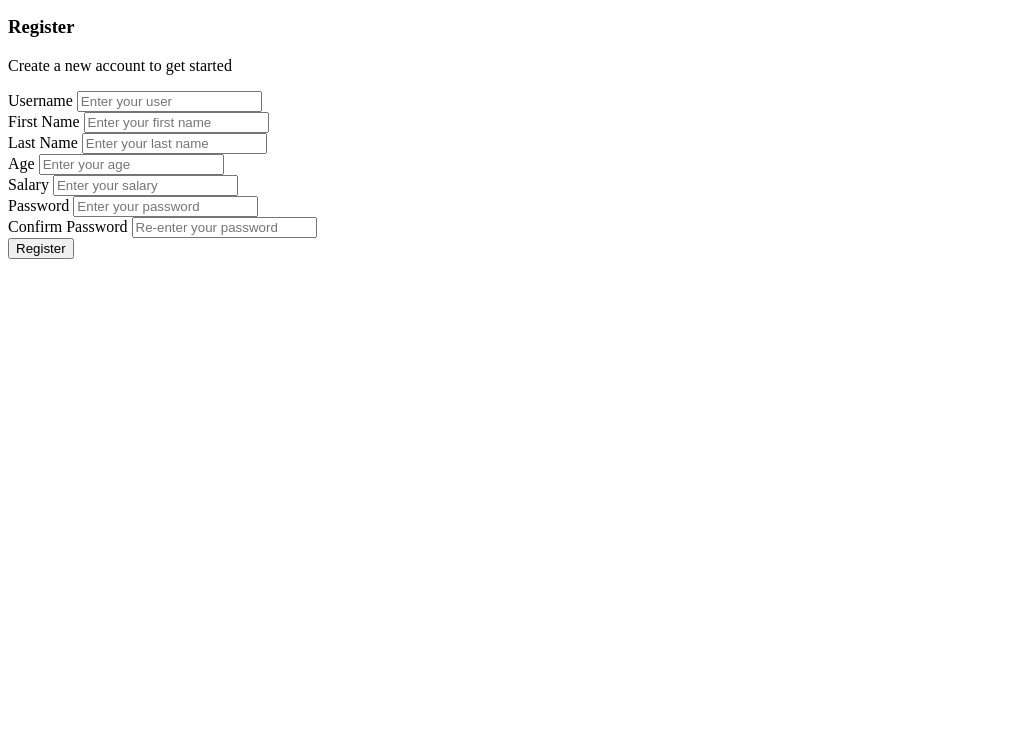
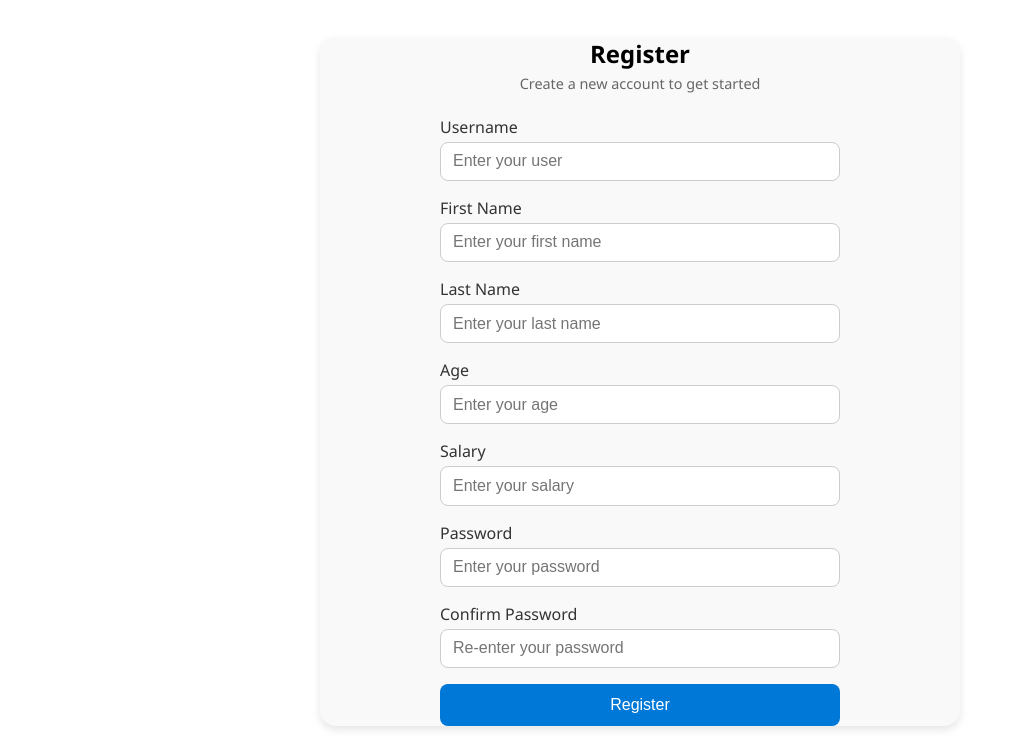
Before and after one commit to whitestjake/data-broker, a website with bundled scripts: page Frontend/views/register.html in a window 1280 px wide. Shown: the part 56-800 px from the top of the page, without its empty margins (0-1015 px from the left). Built offline with nearby package versions, Linux system fonts and the light colour scheme.

Commit message:
register.css
added design to the register page for a cleaner form look

```diff
--- a/Frontend/static/css/register.css
+++ b/Frontend/static/css/register.css
@@ -0,0 +1,102 @@
+
+
+/* General layout */
+body {
+    display: flex;
+    flex-direction: column;
+    justify-content: center;
+    align-items: center;
+}
+
+#navbar-container {
+    align-self: flex-start;
+    width: 100%;
+}
+
+main {
+    display: flex;
+    flex-direction: column;
+    justify-content: center;
+    align-items: center;
+    min-height: 80vh;
+    width: 50vw;
+    background-color: #f9f9f9;
+    box-shadow: 0 0.25rem 0.5rem rgba(0,0,0,0.1);
+    border-radius: 1rem;
+    margin-top: 5vh;
+    font-family: "Segoe UI", Tahoma, Geneva, Verdana, sans-serif;
+}
+
+.registration-message {
+    text-align: center;
+    margin-bottom: 0.5rem; /* adds space between message and form */
+}
+
+.registration-message h3 {
+    margin: 0;
+    font-size: 1.5rem;
+    font-weight: 600;
+}
+
+.registration-message p {
+    margin-top: 0.25rem;
+    color: #666;
+    font-size: 0.9rem;
+}
+
+/* Container for the entire registration form */
+#register-form {
+    display: flex;
+    flex-direction: column;
+    gap: 1rem;               /* space between input sections */
+    width: 80%;              /* relative width */
+    max-width: 400px;        /* keeps it reasonable on large screens */
+    box-sizing: border-box;
+}
+
+/* Each label above input */
+#register-form label {
+    display: block;
+    font-weight: 500;
+    margin-bottom: 0.25rem;
+    color: #333;
+}
+
+/* Input fields styling */
+#register-form input {
+    width: 100%;
+    padding: 0.6rem 0.75rem;
+    border: 1px solid #ccc;
+    border-radius: 0.5rem;
+    font-size: 1rem;
+    box-sizing: border-box;
+}
+
+#register-form input:focus {
+    outline: none;
+    border-color: #0078d7;
+    box-shadow: 0 0 0.2rem rgba(0,120,215,0.3);
+}
+
+/* Button styling (same width as inputs) */
+#register-button {
+    width: 100%;
+    padding: 0.75rem;
+    font-size: 1rem;
+    background-color: #0078d7;
+    color: white;
+    border: none;
+    border-radius: 0.5rem;
+    cursor: pointer;
+    transition: background-color 0.2s ease-in-out;
+}
+
+#register-button:hover {
+    background-color: #005fa3;
+}
+
+/* Error / success messages */
+#register-form p {
+    margin: 0.25rem 0 0;
+    font-size: 0.875rem;
+}
--- a/Frontend/views/register.html
+++ b/Frontend/views/register.html
@@ -11,11 +11,12 @@
 <body>
     <div id="navbar-container"></div>
     <main>
-        <div>
+        <div class="registration-message">
             <h3>Register</h3>
             <p>Create a new account to get started</p>
         </div>
 
+        <div id="register-form">
             <div class="register-user-container">
                 <label for="register-user-input">Username</label>
                 <p id="user-use-error" style="color:red" hidden="hidden">
@@ -95,6 +96,7 @@
             <p id="register-success" style="color:green" hidden="hidden">
                 Registration successful!
             </p>
+        </div>
 
     </main>
     <script type="module" src="/static/js/register.js"></script>
```
Lines whose indentation alone changed are shown as unchanged.
